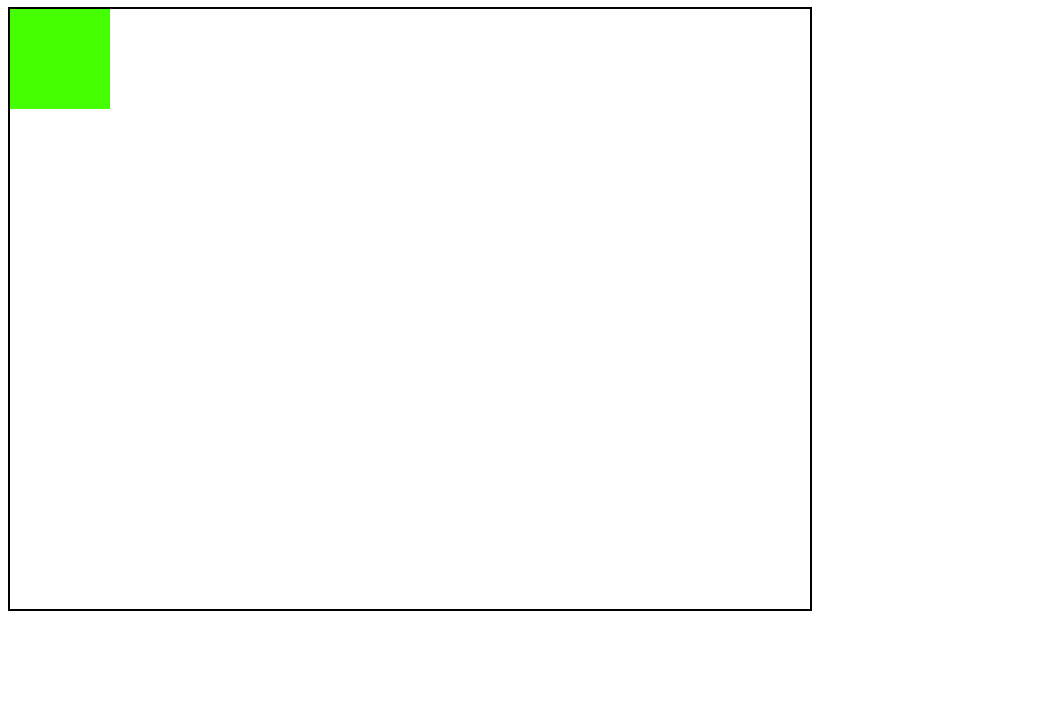
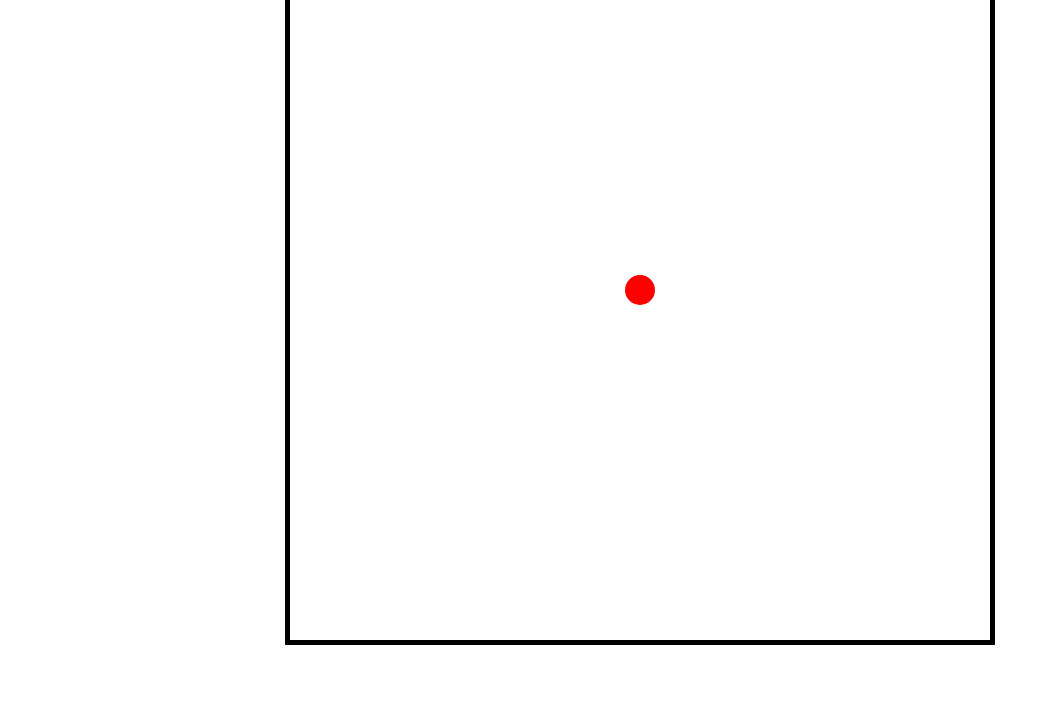
Before and after one commit to skni-kod/KulkiTheGame, a website with bundled scripts: page public/index.html in a window 1280 px wide. Shown: the part 73-800 px from the top of the page, without its empty margins (0-1050 px from the left). Built offline with nearby package versions, Linux system fonts and the light colour scheme.

Commit message:
Refactor: Remove Game, add Ball with draw function

```diff
--- a/public/index.html
+++ b/public/index.html
@@ -8,8 +8,7 @@
     <link rel="stylesheet" type="text/css" href="style.css">
 </head>
 <body>
-    <h1>Kulki The Game</h1>
-    <canvas id="game" width="800" height="600"
-            style="border: 2px solid black;"></canvas>
+    <canvas id="game" width="700" height="700"
+            style="border: 5px solid black;"></canvas>
 </body>
 </html>
--- a/public/style.css
+++ b/public/style.css
@@ -3,3 +3,8 @@
     text-align: center;
     margin-top: 50px;
 }
+body{
+    display: flex;
+    justify-content: center;
+    align-items: center;
+}
--- a/src/game.ts
+++ /dev/null
@@ -1,30 +0,0 @@
-import {LocalStorage} from "./localStorage";
-
-export class Game {
-    private canvas: HTMLCanvasElement;
-    private context: CanvasRenderingContext2D;
-
-    constructor() {
-        this.canvas = document.getElementById("game") as HTMLCanvasElement;
-        console.log(this.canvas);
-
-        this.context = this.canvas.getContext("2d") as CanvasRenderingContext2D;
-        console.log(this.context);
-
-        this.context.lineCap = 'round';
-        this.context.lineJoin = 'round';
-        this.context.strokeStyle = 'black';
-        this.context.lineWidth = 1;
-
-        LocalStorage.init();
-        LocalStorage.removeItem("b10");
-        console.log(LocalStorage.consoleLog());
-
-        this.context.fillStyle = "#43FF00";
-        console.log("draw");
-
-        this.context.fillRect(0, 0, 100, 100);
-    }
-
-
-}
--- a/src/index.ts
+++ b/src/index.ts
@@ -1,3 +1,39 @@
-import { Game } from "./game";
+import { LocalStorage } from "./localStorage.js";
+import { Test } from "./test.js";
 
-let game : Game = new Game();
+const board = document.getElementById("game") as HTMLCanvasElement;
+const context = board.getContext("2d");
+if (context === null) {
+    throw new Error('2D content not available');
+}
+
+let ballObject = {
+    x: 350,
+    y: 350,
+    r: 15,
+    color: "red"
+}
+
+let drawBall = function () {
+    context.beginPath();
+    context.arc(ballObject.x, ballObject.y, ballObject.r, 0, Math.PI * 2);
+    context.fillStyle = ballObject.color;
+    context.fill();
+
+}
+
+context.clearRect(0, 0, 700, 700);
+drawBall();
+
+
+
+const el = document.getElementById("game");
+console.log(el);
+
+const test = new Test();
+
+
+LocalStorage.init();
+LocalStorage.removeItem("b10");
+console.log(LocalStorage.consoleLog());
+console.log(LocalStorage.consoleLog());
--- a/tsconfig.json
+++ b/tsconfig.json
@@ -82,7 +82,7 @@
     "forceConsistentCasingInFileNames": true,            /* Ensure that casing is correct in imports. */
 
     /* Type Checking */
-    "strict": true,                                      /* Enable all strict type-checking options. */
+    "strict": false,                                      /* Enable all strict type-checking options. */
     // "noImplicitAny": true,                            /* Enable error reporting for expressions and declarations with an implied 'any' type. */
     // "strictNullChecks": true,                         /* When type checking, take into account 'null' and 'undefined'. */
     // "strictFunctionTypes": true,                      /* When assigning functions, check to ensure parameters and the return values are subtype-compatible. */
```
